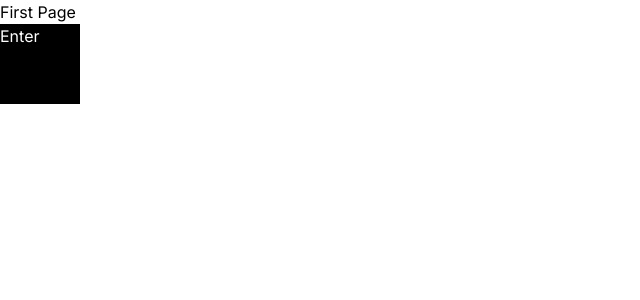
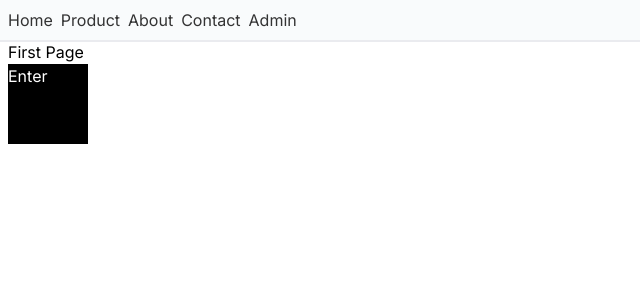
Before and after one commit to bakhanx/nextjs14-dev, a Next.js app: page / in a window 1280 px wide. Shown: the top 300 px of the page, without its empty margins (0-640 px from the left). Built offline with nearby package versions, Linux system fonts and the light colour scheme.

Commit message:
nav component

```diff
--- a/app/layout.tsx
+++ b/app/layout.tsx
@@ -1,7 +1,7 @@
 import type { Metadata } from "next";
 import { Inter } from "next/font/google";
 import "../styles/globals.css";
-
+import Navigation from "@/components/navigation";
 
 const inter = Inter({ subsets: ["latin"] });
 
@@ -21,7 +21,8 @@ export default function RootLayout({
   return (
     <html lang="en">
       <body className={inter.className}>
-        <div>{children}</div>
+        <Navigation />
+        <div className="pt-10 p-2">{children}</div>
       </body>
     </html>
   );
```
